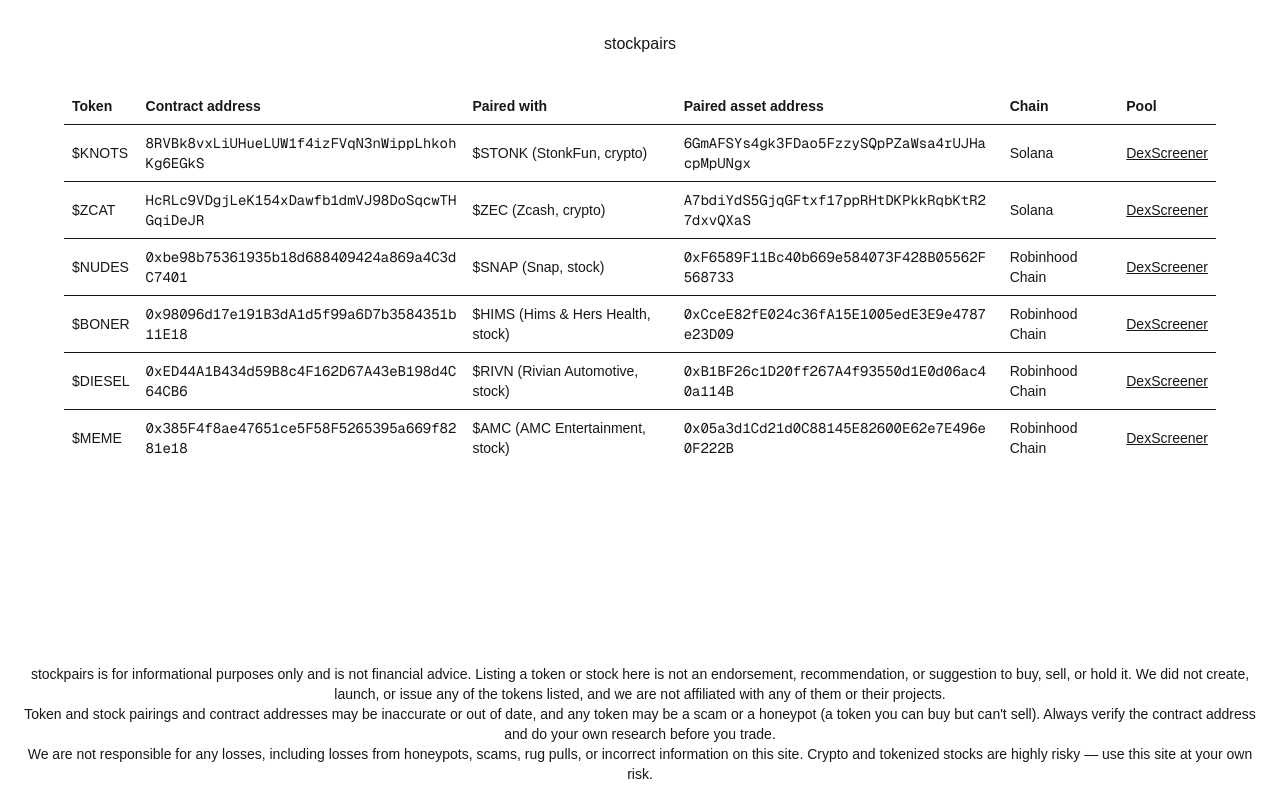
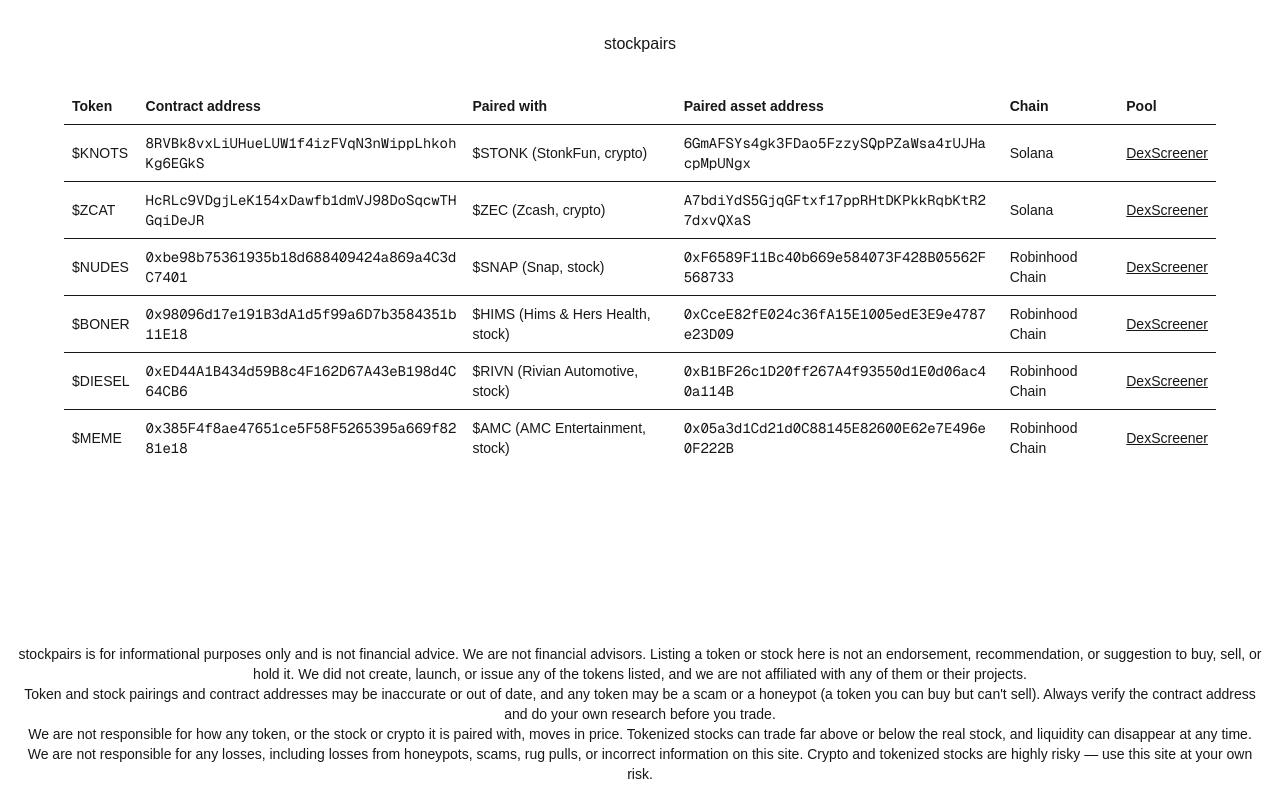
Before and after one commit to SecretUnicorns/stockpairs, a Next.js app: page / in a window 1280 px wide. Built offline with nearby package versions, Linux system fonts and the light colour scheme.

Commit message:
feat: clarify we are not financial advisors or responsible for price moves

```diff
--- a/app/layout.tsx
+++ b/app/layout.tsx
@@ -25,7 +25,8 @@
         <footer className="p-4 text-center text-sm">
           <p>
             stockpairs is for informational purposes only and is not financial
-            advice. Listing a token or stock here is not an endorsement,
+            advice. We are not financial advisors. Listing a token or stock
+            here is not an endorsement,
             recommendation, or suggestion to buy, sell, or hold it. We did not
             create, launch, or issue any of the tokens
             listed, and we are not affiliated with any of them or their
@@ -38,6 +39,11 @@
             and do your own research before you trade.
           </p>
           <p>
+            We are not responsible for how any token, or the stock or crypto it
+            is paired with, moves in price. Tokenized stocks can trade far above
+            or below the real stock, and liquidity can disappear at any time.
+          </p>
+          <p>
             We are not responsible for any losses, including losses from
             honeypots, scams, rug pulls, or incorrect information on this site.
             Crypto and tokenized stocks are highly risky — use this site at
```
